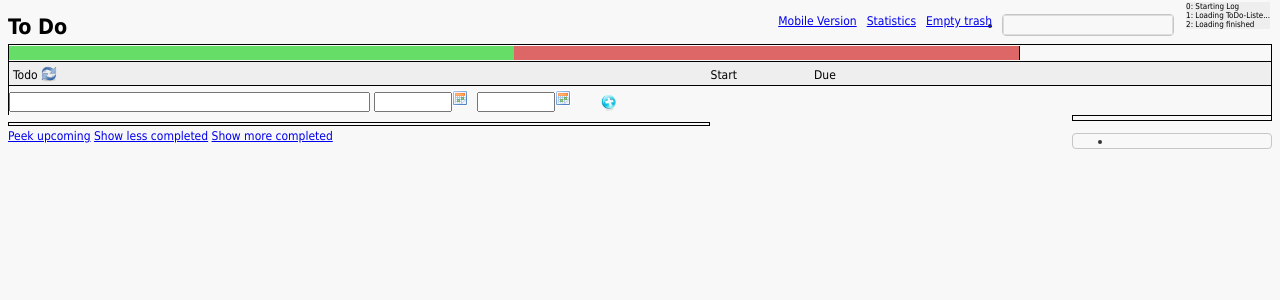
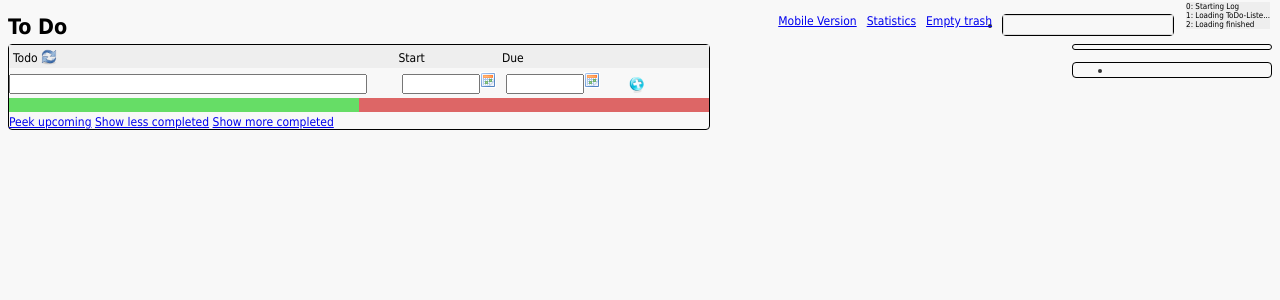
Before and after one commit to codeling/todo, a PHP site: page / in a window 1280 px wide. Shown: the top 300 px of the page. Run offline with PHP 8.4, Linux system fonts and the light colour scheme; data that the repository does not hold is empty; some libraries are stand-ins or nearby versions.

Commit message:
Improve styling

```diff
--- a/index.php
+++ b/index.php
@@ -31,7 +31,7 @@
       <div id="statistiklink"><a href="statistik.php"><?php echo(TodoLang::_("SHOW_STATISTICS"));?></a></div>
       <div id="mobilelink"><a href="m.index.php"><?php echo(TodoLang::_("GOTO_MOBILE_VERSION"));?></a></div>
       <h1><?php echo(TodoConstants::AppTitle); ?></h1>
-      <div id="progress"><span id="progress_done">&nbsp;</span><span id="progress_todo">&nbsp;</span></div>
+      <div id="mainContent">
         <form method="POST" onsubmit="return false;" id="inputform">
           <input type="hidden" name="user_id" id="user_id" value="<?php echo $curUserID; ?>" />
           <div class="line line_header">
@@ -46,14 +46,7 @@
             <span class="actions"><input type="image" src="images/Add.png" name="save" value="<?php echo(TodoLang::_("SAVE"));?>" onclick="enter()" /></span>
           </div>
         </form>
-      <div id="sidebar">
-          <div id="lists">
-              <ul></ul>
-          </div>
-          <div id="taglist">
-              <ul></ul>
-          </div>
-      </div>
+        <div id="progress"><span id="progress_done">&nbsp;</span><span id="progress_todo">&nbsp;</span></div>
         <div id="todoTable">
         </div>
         <div id="loadMoreBox">
@@ -112,9 +105,17 @@
               <select id="modify_list">
               </select>
             </div>
-
             <input type="image" src="images/pencil.png" name="modify_save" id="modify_save" value="<?php echo(TodoLang::_("SAVE"));?>" />
           </form>
+        </div>
+      </div>
+      <div id="sidebar">
+        <div id="lists">
+          <ul></ul>
+        </div>
+        <div id="taglist">
+          <ul></ul>
+        </div>
       </div>
       <div id="log_dialog" style="display:none"></div>
       <div id="tag_dialog" style="display:none">
--- a/todo-common.js
+++ b/todo-common.js
@@ -615,7 +615,7 @@ function updateProgress() {
         }
     }
     var count = done+open;
-    var progressWidth = 99.5; // in percent
+    var progressWidth = 100; // in percent
     $('#progress_todo').css('width', ((progressWidth*open/count))+'%');
     $('#progress_done').css('width', ((progressWidth*done/count))+'%');
     $('#progress_todo').attr('title', $T('OPEN')+': '+open);
--- a/todo.css
+++ b/todo.css
@@ -25,24 +25,20 @@ h2 {
 #progress,
 #todoTable,
 div.line {
-/*    min-width: 700px; */
     padding: 1px 0px;
 }
 div.line_odd {
     background-color: #EEEEEE;
 }
+#todo_content form,
 #todoTable{
-    border: 1px solid black;
-    display: inline-block;
     width: 700px;
 }
-.line_header {
-    border-bottom: 1px solid black;
-}
-.line_header,
-.line_input {
-    border-left: 1px solid black;
-    border-right: 1px solid black;
+#mainContent {
+    border: 1px solid black;
+    border-radius: 4px;
+    width: 700px;
+    float: left;
 }
 .line_input span,
 .line_header span {
@@ -69,18 +65,13 @@ input[type="image"]
 }
 .todo {
     display:inline-block;
-    width: 55%;
     text-align: left;
     padding-left: 4px !important;
 }
+.todo,
 #enter_todo {
-    width: 28%;
+    width: 50%;
 }
-/*
-.todo input[type="text"] {
-    width: 35%;
-}
-*/
 .todo_completed {
     color: #777;
 }
@@ -118,6 +109,9 @@ input[disabled="disabled"] {
     width: 100px;
     text-align: left;
 }
+.start {
+    margin-left: 32px;
+}
 #working {
     padding: 3px;
     margin: 2px;
@@ -149,19 +143,56 @@ ul#modify_tag_edit {
 ul.ui-autocomplete {
     z-index: 200;
 }
-#progress {
-    border: 1px solid black;
-}
 #progress_todo {
     background-color: #D66;
-    width: 40%;
+    width: 50%;
     display: inline-block;
-    border-right: 1px solid black;
 }
 #progress_done {
     background-color: #6D6;
-    width: 40%;
+    width: 50%;
     display: inline-block;
+}
+.effort {
+    display: inline-block;
+    width: 20px;
+}
+#enter_due, #enter_start {
+    width: 70px;
+}
+#merge_tag_edit {
+    width: 180px;
+    display: inline-block;
+    padding: 0 !important;
+    margin: 0 !important;
+}
+#tag_todo_container {
+    margin-top: 10px;
+}
+#tag_todo_caption {
+    font-weight: bold;
+}
+#tag_merge {
+    vertical-align: top;
+}
+#sidebar {
+    float: right;
+    width: 200px;
+}
+#taglist {
+    font-size: 8pt;
+}
+#lists {
+    border: 1px solid black;
+    border-radius: 4px;
+}
+#lists ul {
+    list-style-type: none;
+    margin: 0;
+    padding: 2px;
+}
+ul.tagit {
+    border-color: black !important;
 }
 /*******************/
 /* Statistics page */
@@ -199,36 +230,3 @@ ul.ui-autocomplete {
 .emptystatbar {
     color: black;
 }
-#enter_due, #enter_start {
-    width: 70px;
-}
-#merge_tag_edit {
-    width: 180px;
-    display: inline-block;
-    padding: 0 !important;
-    margin: 0 !important;
-}
-#tag_todo_container {
-    margin-top: 10px;
-}
-#tag_todo_caption {
-    font-weight: bold;
-}
-#tag_merge {
-    vertical-align: top;
-}
-#sidebar {
-    float: right;
-    width: 200px;
-}
-#taglist {
-    font-size: 8pt;
-}
-#lists {
-    border: 1px solid black;
-}
-#lists ul {
-    list-style-type: none;
-    margin: 0;
-    padding: 2px;
-}
```
Lines whose indentation alone changed are shown as unchanged.
